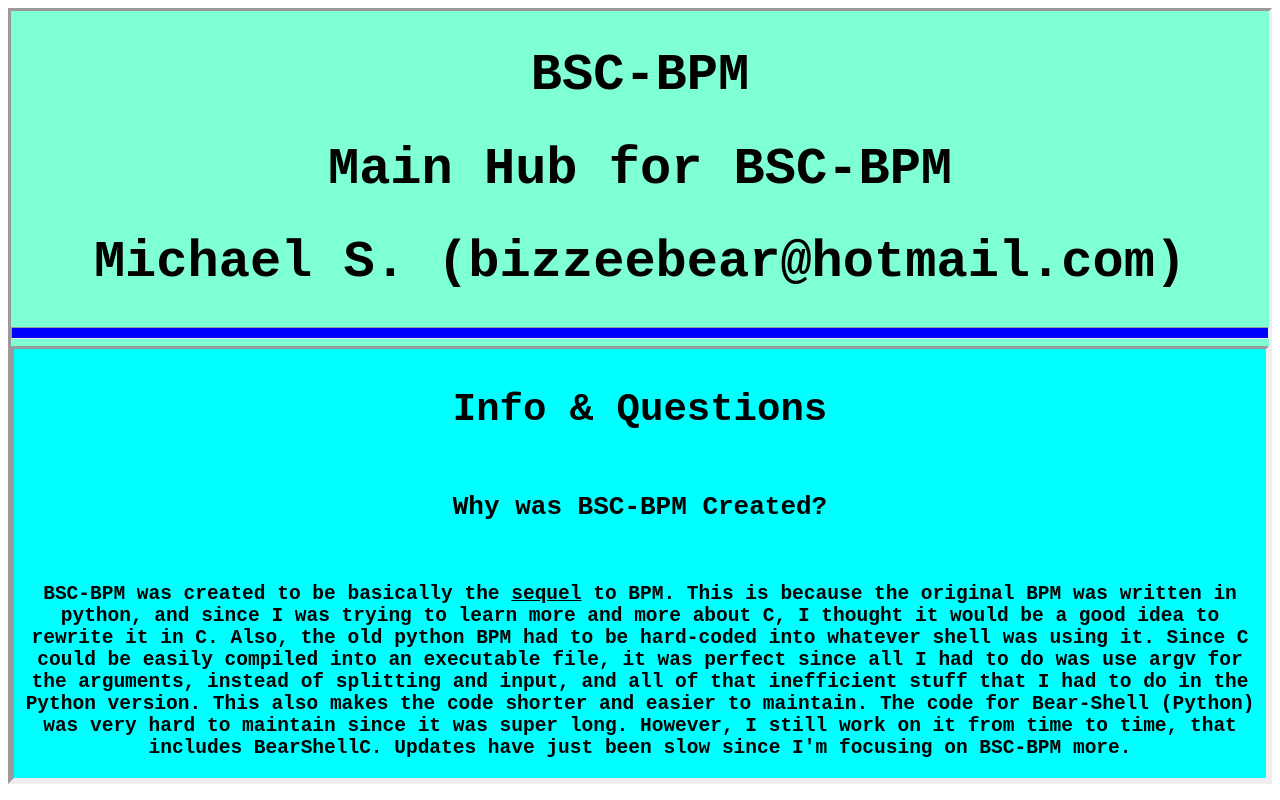
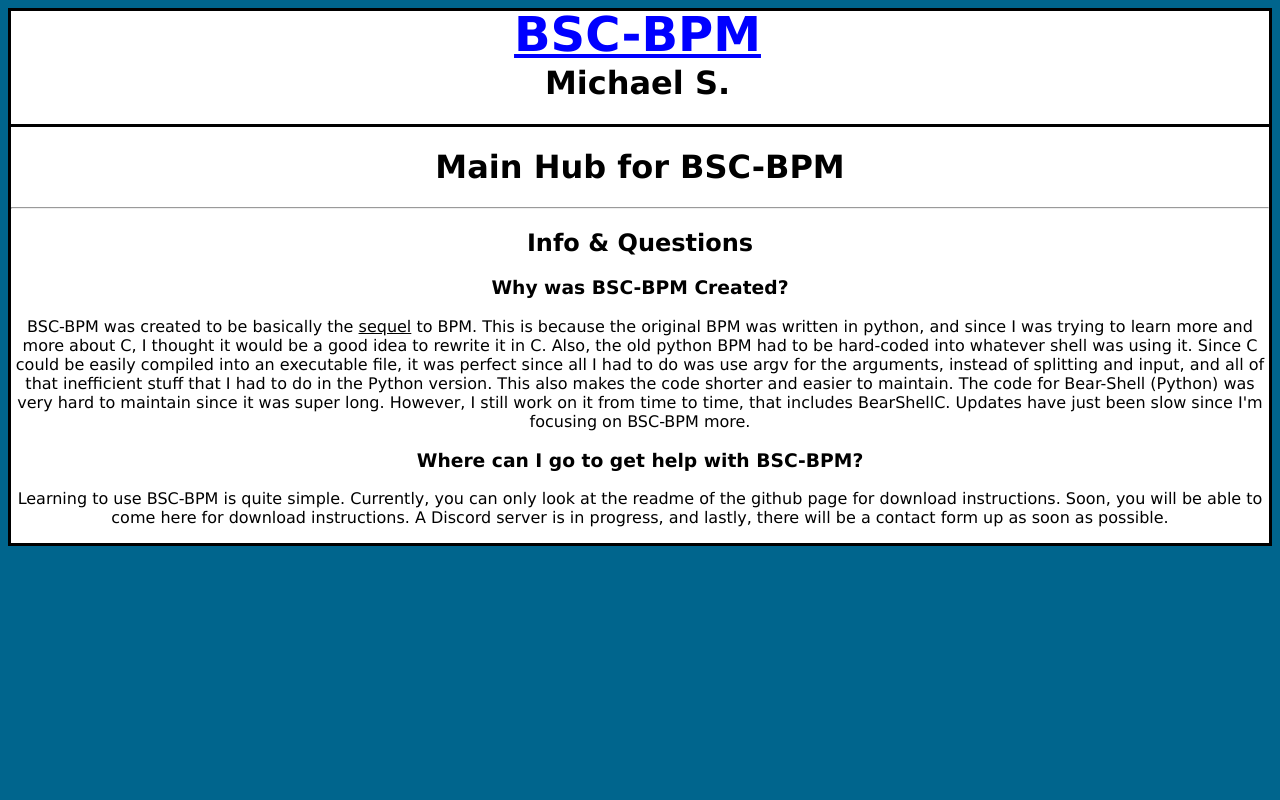
Before and after one commit to bear148/BSC-BPM, a plain HTML site: page docs/index.html in a window 1280 px wide. Drawn offline with Linux system fonts and the light colour scheme.

Commit message:
Website Update

```diff
--- a/docs/index.html
+++ b/docs/index.html
@@ -1,50 +1,19 @@
 <!DOCTYPE html>
 <head>
-	<style type="text/css">
-		h1, h2 {
-			text-align: center;
-			font-size: 4em;
-		}
-		#container {
-			border-style: inset;
-			background-color: aquamarine;
-			text-align: center;
-			font-family: monospace;
-		}
-
-		#container2 {
-			border-style: inset;
-			background-color: aqua;
-		}
-
-		hr {
-			height: 10px;
-			background-color: blue;
-		}
-
-		h3 {
-			font-size: 3em;
-		}
-
-		h6 {
-			font-size: 2em;
-		}
-
-		p {
-			font-size: 1.5em;
-		}
-	</style>
+	<link rel="Stylesheet" type="text/css" href="style.css">
 </head>
-<body>
-	<div id="container">
-		<h1>BSC-BPM</h1>
-		<h1>Main Hub for BSC-BPM</h1>
-		<h1>Michael S. (<a>bizzeebear@hotmail.com</a>)</h1>
-		<hr>
-		<div id="container2">
-			<h3>Info & Questions</h3>
-			<h6>Why was BSC-BPM Created?</h6>
-			<b><p>BSC-BPM was created to be basically the <u>sequel</u> to BPM. This is because the original BPM was written in python, and since I was trying to learn more and more about C, I thought it would be a good idea to rewrite it in C. Also, the old python BPM had to be hard-coded into whatever shell was using it. Since C could be easily compiled into an executable file, it was perfect since all I had to do was use argv for the arguments, instead of splitting and input, and all of that inefficient stuff that I had to do in the Python version. This also makes the code shorter and easier to maintain. The code for Bear-Shell (Python) was very hard to maintain since it was super long. However, I still work on it from time to time, that includes BearShellC. Updates have just been slow since I'm focusing on BSC-BPM more.</p></b>
+<body style="background-color: rgb(0, 101, 141); font-family:'Lucida Sans', 'Lucida Sans Regular', 'Lucida Grande', 'Lucida Sans Unicode', Geneva, Verdana, sans-serif">
+	<div class="body-text" style="text-align:center; border-style:solid; background-color: white;">
+		<h1 style="margin-top:-5px;margin-right:5px;color:blue;font-size:3em;"><u>BSC-BPM</u></h1>
+		<h1 style="margin-top:-30px;margin-right:5px;font-size:2em;">Michael S.</h1>
+		<div style="border-top:solid;">
+			<h1>Main Hub for BSC-BPM</h1>
+			<hr>
+			<h2>Info & Questions</h2>
+			<h3>Why was BSC-BPM Created?</h3>
+			<p>BSC-BPM was created to be basically the <u>sequel</u> to BPM. This is because the original BPM was written in python, and since I was trying to learn more and more about C, I thought it would be a good idea to rewrite it in C. Also, the old python BPM had to be hard-coded into whatever shell was using it. Since C could be easily compiled into an executable file, it was perfect since all I had to do was use argv for the arguments, instead of splitting and input, and all of that inefficient stuff that I had to do in the Python version. This also makes the code shorter and easier to maintain. The code for Bear-Shell (Python) was very hard to maintain since it was super long. However, I still work on it from time to time, that includes BearShellC. Updates have just been slow since I'm focusing on BSC-BPM more.</p>
+			<h3>Where can I go to get help with BSC-BPM?</h3>
+			<p>Learning to use BSC-BPM is quite simple. Currently, you can only look at the readme of the github page for download instructions. Soon, you will be able to come here for download instructions. A Discord server is in progress, and lastly, there will be a contact form up as soon as possible.</p>
 		</div>
 	</div>
 </body>
```
Also changed, not shown: docs/pages/contact.html (added, +5 -0 lines), docs/images/spacer.gif (added).
